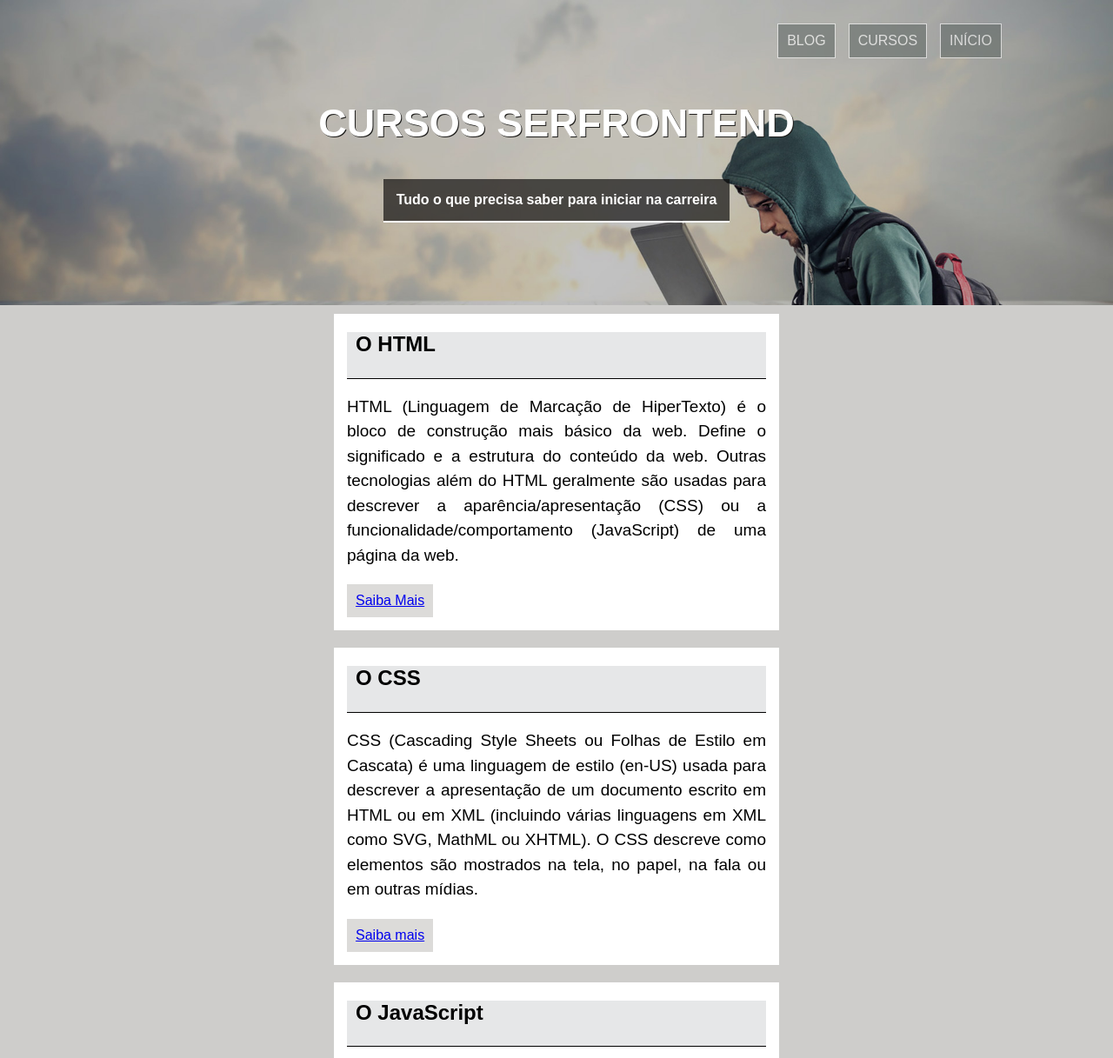
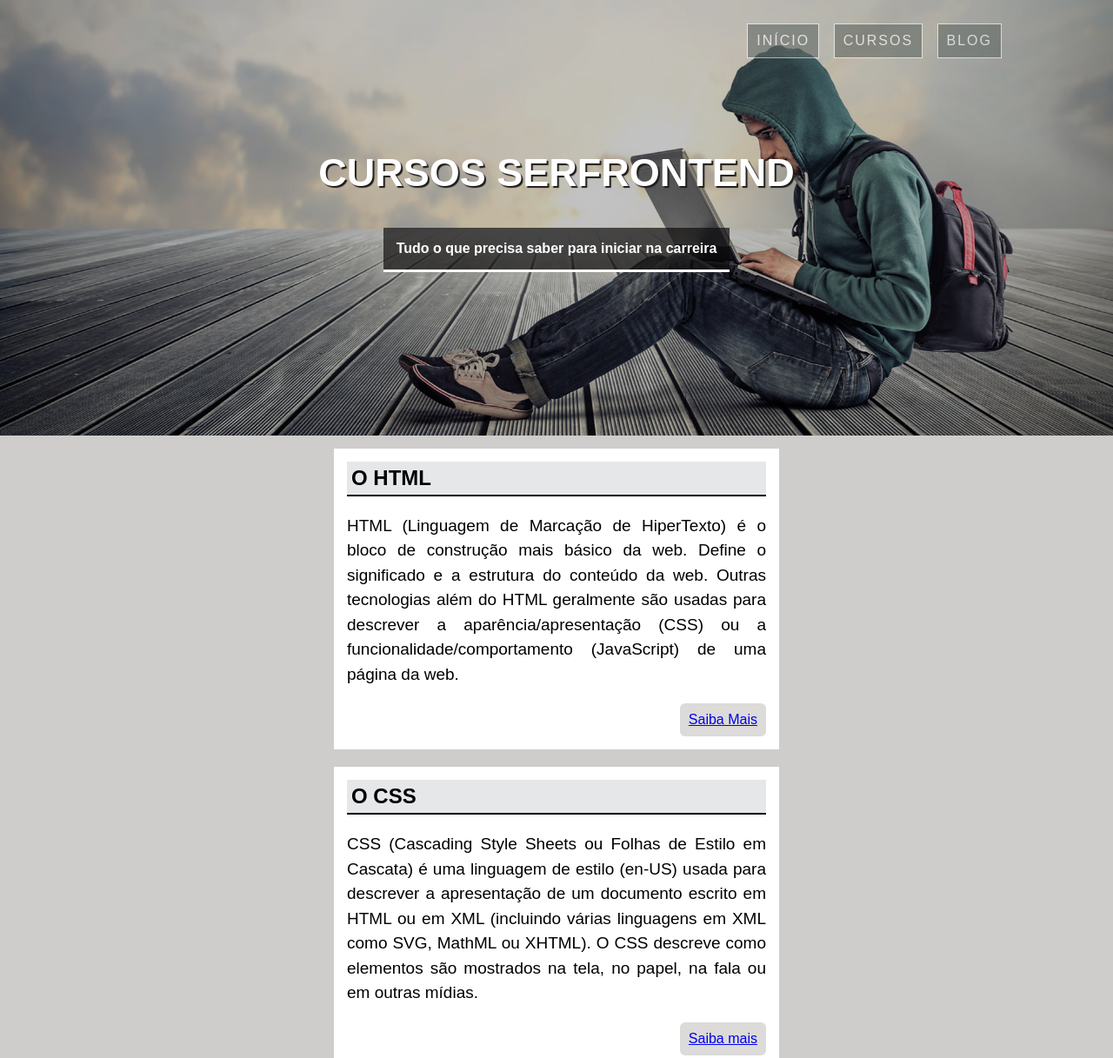
Before and after one commit to gabrielramos731/Aprendizado-web, a plain HTML site: page htmlSemantico/index.html in a window 1280 px wide. Shown: the top 1217 px of the page at 87% size. Drawn offline with Linux system fonts and the light colour scheme.

Commit message:
Finalizado

```diff
--- a/htmlSemantico/index.html
+++ b/htmlSemantico/index.html
@@ -4,9 +4,8 @@
 <head>
   <meta charset="UTF-8">
   <title>Document</title>
+  <link rel="stylesheet" href="main.css">
 </head>
-
-<link rel="stylesheet" href="main.css">
 
 <body>
   <section class="sup-sec">
@@ -32,9 +31,7 @@
       <p>
         HTML (Linguagem de Marcação de HiperTexto) é o bloco de construção mais básico da web. Define o significado e a estrutura do conteúdo da web. Outras tecnologias além do HTML geralmente são usadas para descrever a aparência/apresentação (CSS) ou a funcionalidade/comportamento (JavaScript) de uma página da web.
       </p>
-      <aside>
-        <a href="#">Saiba Mais</a>
-      </aside>
+        <a href="#" class="btn">Saiba Mais</a>
     </article>
     <article>
       <header>
@@ -43,9 +40,7 @@
       <p>
         CSS (Cascading Style Sheets ou Folhas de Estilo em Cascata) é uma linguagem de estilo (en-US) usada para descrever a apresentação de um documento escrito em HTML ou em XML (incluindo várias linguagens em XML como SVG, MathML ou XHTML). O CSS descreve como elementos são mostrados na tela, no papel, na fala ou em outras mídias.
       </p>
-      <aside>
-        <a href="#">Saiba mais</a>
-      </aside>
+        <a href="#" class="btn">Saiba mais</a>
     </article>
     <article>
       <header>
@@ -54,15 +49,12 @@
       <p>
         JavaScript® (às vezes abreviado para JS) é uma linguagem leve, interpretada e baseada em objetos com funções de primeira classe, mais conhecida como a linguagem de script para páginas Web, mas usada também em vários outros ambientes sem browser, tais como node.js, Apache CouchDB e Adobe Acrobat. O JavaScript é uma linguagem baseada em protótipos, multi-paradigma e dinâmica, suportando estilos de orientação a objetos, imperativos e declarativos (como por exemplo a programação funcional). Saiba mais sobre o JavaScript.
       </p>
-      <aside>
-        <a href="#">Saiba mais</a>
-      </aside>
+        <a href="#" class="btn">Saiba mais</a>
     </article>
   </section>
   <footer>
-    <p>Copyright &copy; 2023</p>
+    Copyright &copy; 2023
   </footer>
-
 </body>
 
 </html>
--- a/htmlSemantico/main.css
+++ b/htmlSemantico/main.css
@@ -1,32 +1,32 @@
 body{
   font-family: Arial, Helvetica, sans-serif;
   margin: 0;
+  padding-bottom: 0;
   background-color: #cecdcb;
 }
 
 .sup-sec{
   padding-top: 1px;
-  height: 350px;
+  height: 500px;
 
   background-image: url(imagens/bg-3.jpg);
-  background-attachment: fixed;
-  background-size: 100%;
-  background-repeat: no-repeat;
+  background-size: cover;
+  background-position: right center;
 }
 
 .sup-sec header{
   text-align: center;
-  margin: auto;
   font-size: 30px;
+  margin-top: 120px;
   color: white;
-  text-shadow: 1px 1px #1d1c1a;
+  text-shadow: 2px 2px 1px #1d1c1a;
 }
 
 .sup-sec div{
   width: fit-content;
-  margin: auto;
+  margin: 10px auto;
   padding: 15px;
-  box-shadow: 0 2px;
+  border-bottom: 3px solid;
   color: rgb(255, 255, 255);
   background-color: #0b0909aa;
 }
@@ -34,15 +34,23 @@ body{
 .sup-sec ul{
   list-style-type: none;
   padding: 10px 10% 0 0;
+  float: right;
 }
 
-ul li{
-  float: right;
-  margin-left: 15px;
+.sup-sec li{
+  display: inline-block;
+  text-transform: uppercase;
+  letter-spacing: 2px;
+  margin-left: 12px;
   padding: 10px;
   opacity: 60%;
   background-color: #616966;
   border: 1px solid white;
+}
+
+nav a{
+  text-decoration: none;
+  color: white;
 }
 
 ul li:hover{
@@ -50,24 +58,20 @@ ul li:hover{
   background-color: rgb(15, 14, 13);
 }
 
-nav a{
-  text-decoration: none;
-  color: white;
-}
-
 .sub-sec{
-  margin: 10px 30%;
+  margin: 15px 30%;
 }
 
 .sub-sec article{
+  padding: 15px;
+  margin-bottom: 20px;
   background-color: rgb(255, 255, 255);
-  padding: 1px 15px 10px 15px;
-  margin-bottom: 20px;
 }
 
-.sub-sec header{
-  padding: 0px 10px 5px 10px;
-  box-shadow: 0px 1px;
+article h2{
+  margin-top: 0;
+  padding: 5px;
+  border-bottom: 2px solid black;
   background-color: rgb(230, 231, 232);
 }
 
@@ -77,21 +81,20 @@ nav a{
   text-align: justify;
 }
 
-.sub-sec aside{
+.btn{
+  display: block;
+  width: fit-content;
+  margin-left: auto;
+  border-radius: 6px;
+  padding: 10px;
   background-color: rgb(220, 219, 217);
-  width: max-content;
-  padding: 10px;
-  margin-bottom: 5px;
 }
 
 footer{
-  height: 60px;
-  background-color: black;
-  opacity: 45%;
+  text-align: center;
+  text-shadow: 2px 2px 2px rgba(0, 0, 0, 2);
+  letter-spacing: 1px;
+  padding: 15px;
+  color: rgb(255, 255, 255);
+  background-color: #6b6c68;
 }
-
-footer p{
-  text-align: center;
-  padding-top: 20px;
-  color: rgb(255, 255, 255);
-}
```
